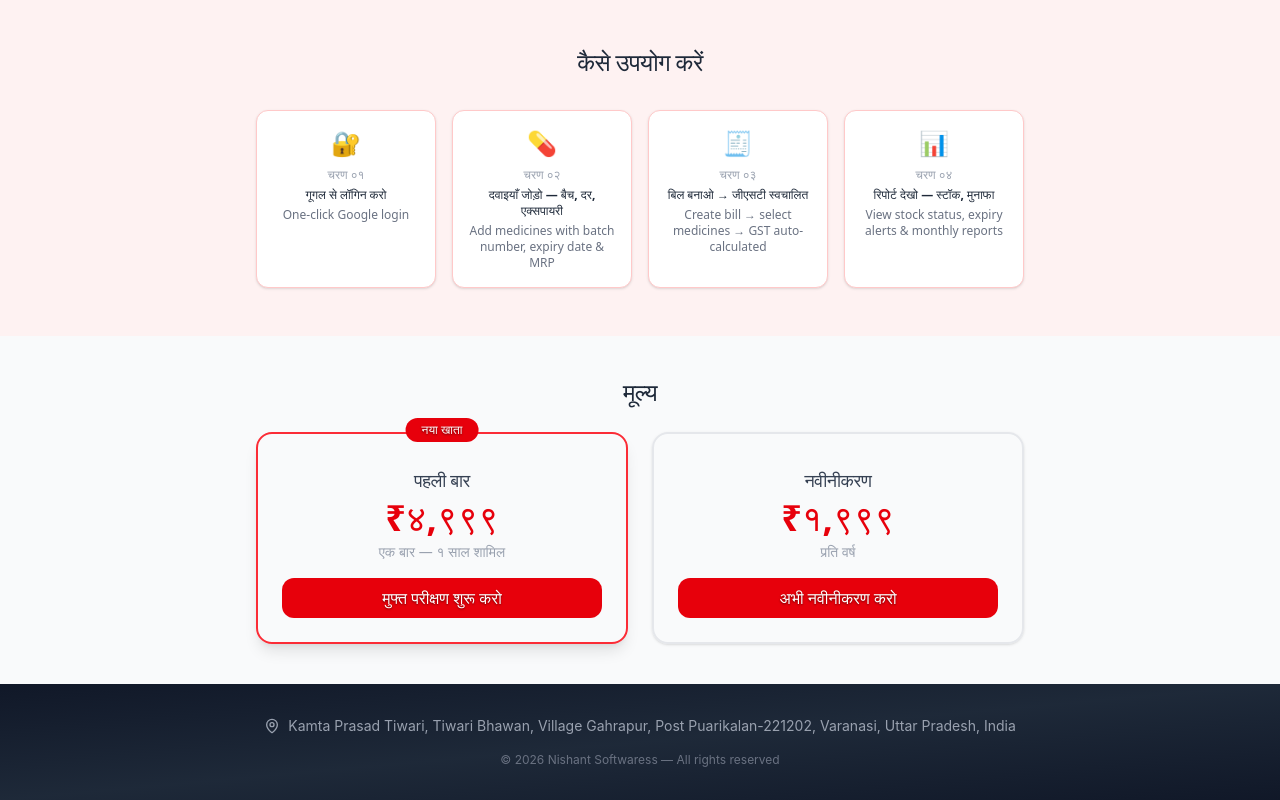
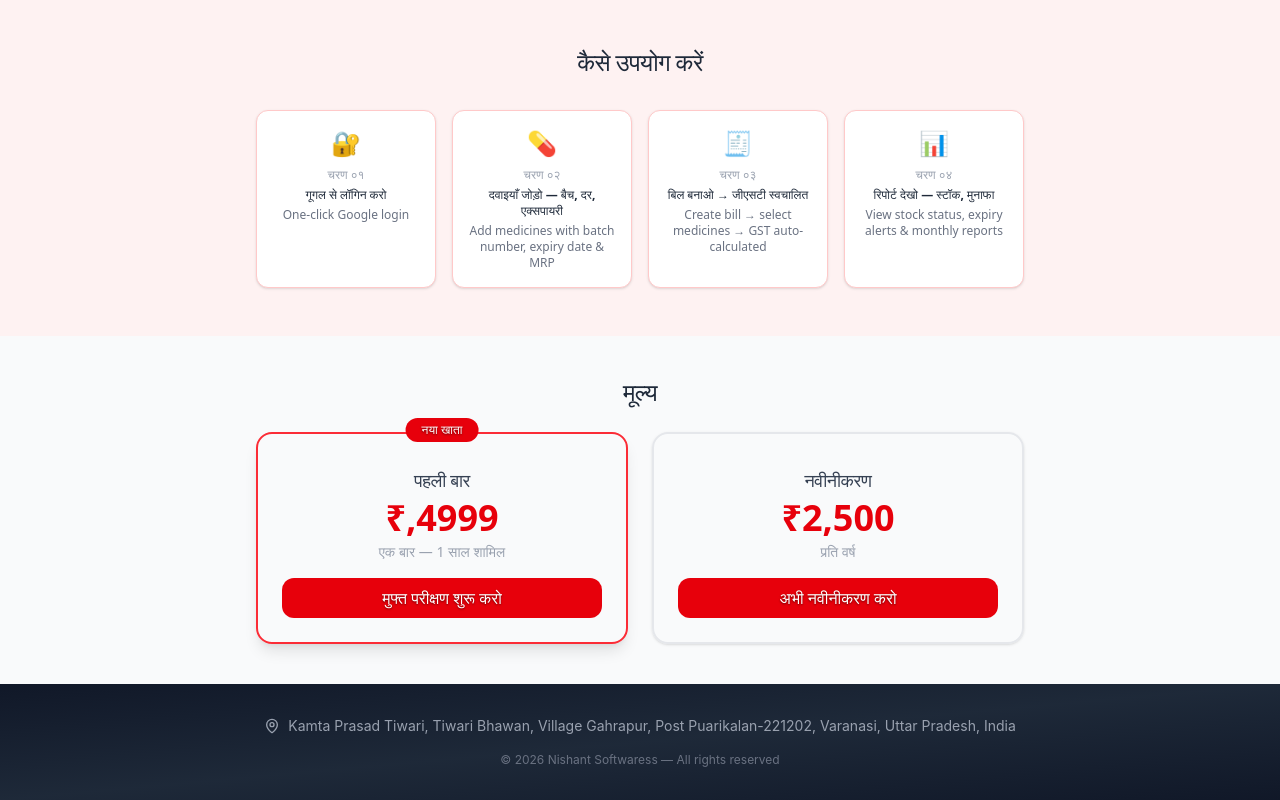
Before and after one commit to kp1153/creativesolutions, a Next.js app: page /pharma in a window 1280 px wide. Shown: the part 1958-2758 px from the top of the page. Built offline with nearby package versions, Linux system fonts and the light colour scheme.

Commit message:
force deploy

```diff
--- a/app/pharma/page.js
+++ b/app/pharma/page.js
@@ -148,13 +148,13 @@ export default function PharmaPage() {
             <div className="rounded-2xl border-2 border-red-500 p-6 text-center shadow-lg relative">
               <div className="absolute -top-4 left-1/2 -translate-x-1/2 bg-red-600 text-white text-xs font-bold px-4 py-1 rounded-full">नया खाता</div>
               <h3 className="text-lg font-bold mb-1 text-gray-700 mt-2">पहली बार</h3>
-              <div className="text-4xl font-extrabold text-red-600 mb-1">₹४,९९९</div>
-              <p className="text-gray-400 text-sm mb-4">एक बार — १ साल शामिल</p>
+              <div className="text-4xl font-extrabold text-red-600 mb-1">₹,4999</div>
+              <p className="text-gray-400 text-sm mb-4">एक बार — 1 साल शामिल</p>
               <a href="/payment?software=pharma" className="block w-full bg-red-600 text-white font-bold py-2 rounded-xl hover:bg-red-500 transition">मुफ्त परीक्षण शुरू करो</a>
             </div>
             <div className="rounded-2xl border-2 border-gray-200 p-6 text-center shadow-sm">
               <h3 className="text-lg font-bold mb-1 text-gray-700 mt-2">नवीनीकरण</h3>
-              <div className="text-4xl font-extrabold text-red-600 mb-1">₹१,९९९</div>
+              <div className="text-4xl font-extrabold text-red-600 mb-1">₹2,500</div>
               <p className="text-gray-400 text-sm mb-4">प्रति वर्ष</p>
               <a href="/payment?software=pharma" className="block w-full bg-red-600 text-white font-bold py-2 rounded-xl hover:bg-red-500 transition">अभी नवीनीकरण करो</a>
             </div>
```
